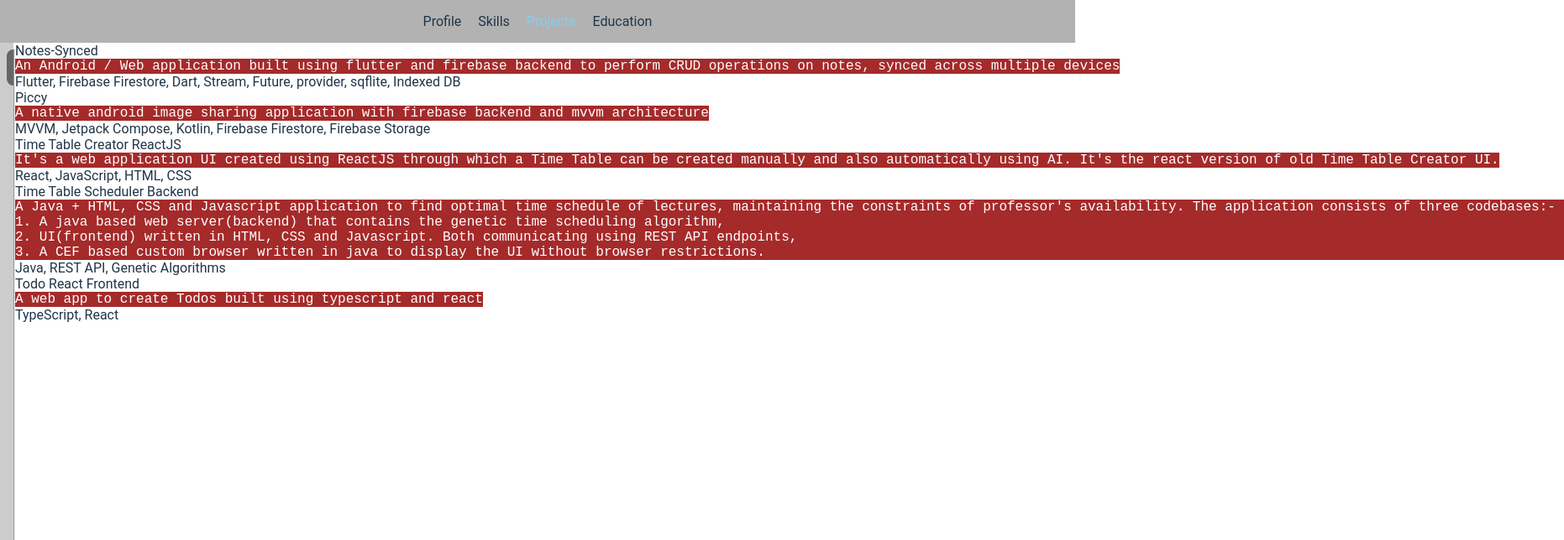
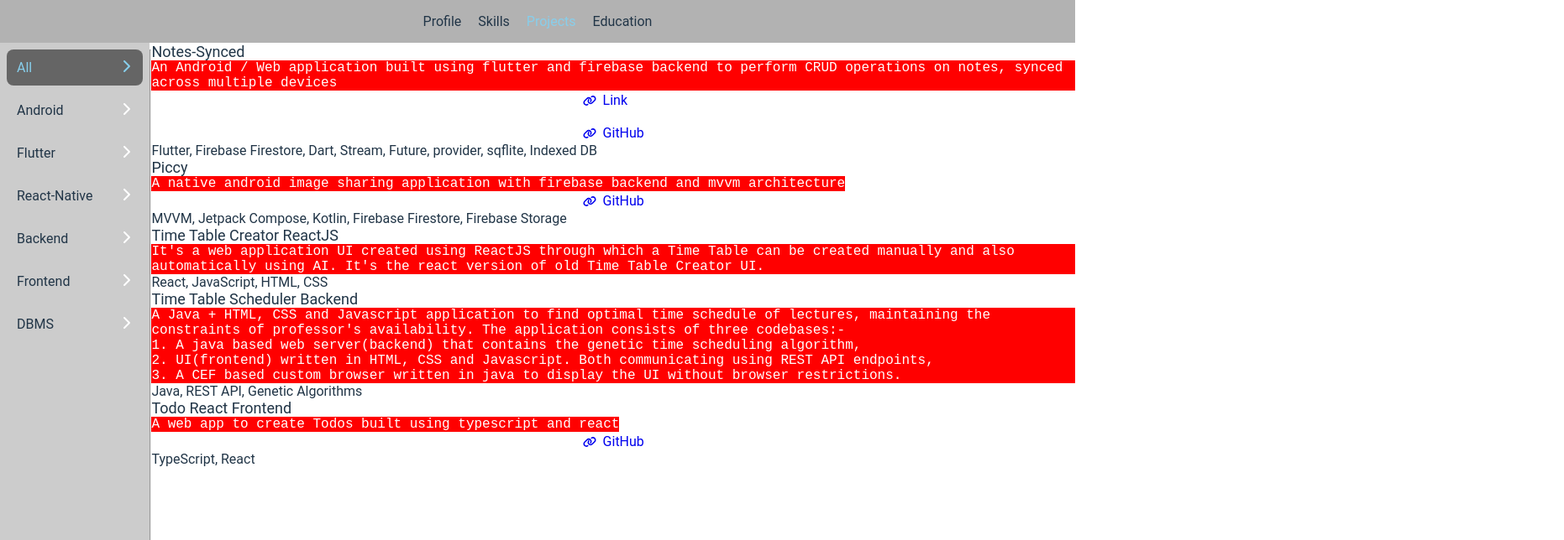
Before and after one commit to srideep-banerjee/Portfolio, a React (Vite) app: page / in a window 1280 px wide. Both pictures are taken after a click on the item "Projects". Shown: the top 644 px of the page at 84% size, 1862 px wide, since content can reach past the window. Built offline with nearby package versions, Linux system fonts and the light colour scheme.

Commit message:
Modified projects tab

```diff
--- a/src/projects/Projects.tsx
+++ b/src/projects/Projects.tsx
@@ -2,6 +2,7 @@
 import CategoryDisplay from "../common/CategoryDispaly"
 import "../styles/common.css"
 import "../styles/Projects.css"
+import LinkSvg from "../assets/link.svg?react"
 import { Project, projectsCategoryData, projectsData } from "../data/projects"
 
 export default function Projects() {
@@ -24,10 +25,41 @@
 }
 
 function ProjectItem({project}: {project: Project}) {
+    const links = []
+    if (project.link != undefined) {
+        links.push((
+            <a className="project-link" href={project.link}>
+                <LinkSvg className="project-link-icon" />
+                Link
+            </a>
+        ))
+    }
+
+    if (project.apk != undefined) {
+        links.push((
+            <a className="project-link" href={project.apk}>
+                <LinkSvg className="project-link-icon" />
+                Apk
+            </a>
+        ))
+    }
+
+    if (project.github != undefined) {
+        links.push((
+            <a className="project-link" href={project.github}>
+                <LinkSvg className="project-link-icon" />
+                GitHub
+            </a>
+        ))
+    }
+
     return (
         <li className="project-item">
-            {project.name}
-            <pre className="project-item-description">{project.description}</pre>
+            <span className="project-name">{project.name}</span>
+            <pre className="project-description">{project.description}</pre>
+            <section className="project-links-container">
+                {links}
+            </section>
             {project.skills.join(", ")}
         </li>
     )
--- a/src/styles/Projects.css
+++ b/src/styles/Projects.css
@@ -17,9 +17,36 @@
     align-items: start;
 }
 
-.project-item-description {
+.project-name {
+    font-size: 1.125rem
+}
+
+.project-description {
+    text-wrap: wrap;
+    background-color: red;
     font-size: 1rem;
-    background-color: brown;
     color: white;
     margin: 0;
 }
+
+.project-links-container {
+    display: flex;
+    gap: 16px;
+    justify-content: stretch;
+}
+
+.project-link {
+    display: flex;
+    align-items: center;
+    border-radius: 500px;
+    background-color: rgba(255, 255, 255, 0.1);
+    padding: 2px 0.5rem;
+    cursor: pointer;
+}
+
+.project-link-icon {
+    width: 1rem;
+    height: 1rem;
+    fill: currentColor;
+    padding-right: 0.5rem;
+}
```
Also changed, not shown: src/assets/link.svg (added).
